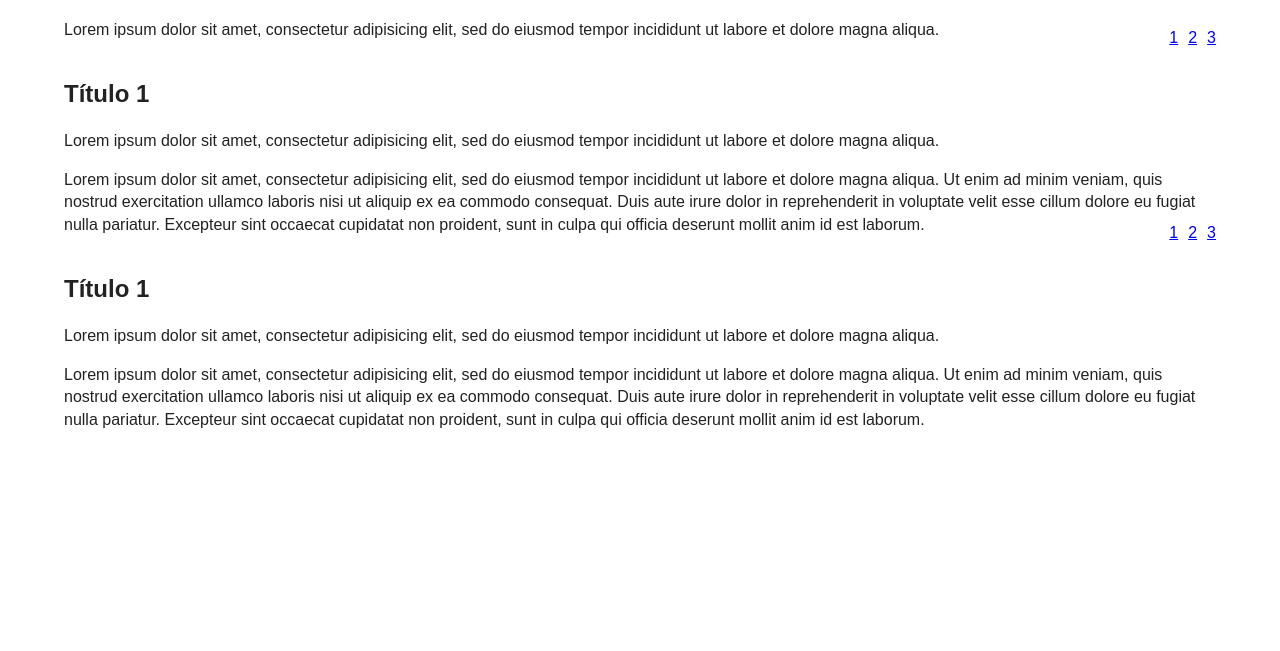
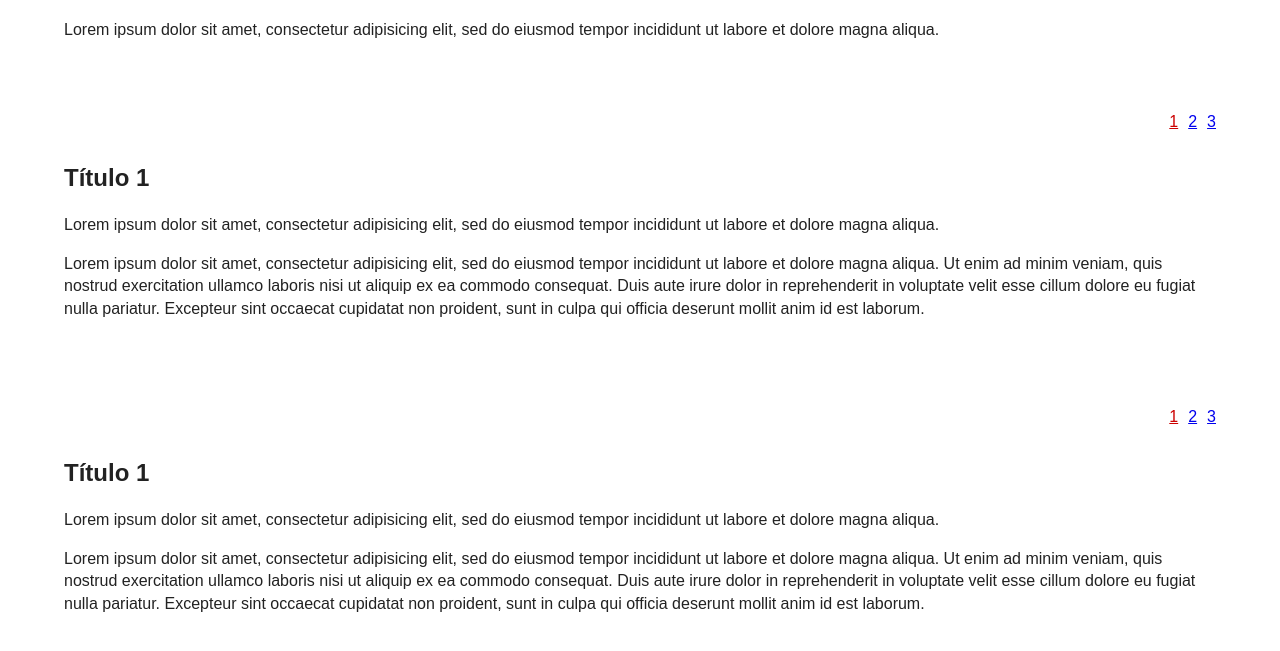
Before and after one commit to davidsingal/chachi-slider, a plain HTML site: page index.html in a window 1280 px wide. Shown: the part 69-720 px from the top of the page. Drawn offline with Linux system fonts and the light colour scheme.

Commit message:
current slide fixed

```diff
--- a/css/style.css
+++ b/css/style.css
@@ -1,3 +1,4 @@
 body {width: 90%; min-width: 500px; max-width: 1200px; margin: auto;}
 
-.chachi-mod-slider {margin: 50px 0;}
+.mod-slider {margin: 100px 0;}
+.mod-nav .current {color: #c00;}
--- a/js/lib/jquery.mod-slider-1.0.js
+++ b/js/lib/jquery.mod-slider-1.0.js
@@ -8,32 +8,33 @@
 	$.fn.modSlider = function(options) {
 
 		var settings = $.extend({
-			velocity: 1000,
-			showNav: true
+			velocity: 1000
 		}, options);
-
-		var target, panelWidth, panelsWrapper, navigation;
 
 		var slider = {
 			init: function(el) {
-				target = $(el);
-				panels = target.find(".mod-panel");
-				panelsWrapper = $("<div class=\"mod-panels-wrapper\"></div>");
-				navigation = $("<div class=\"mod-nav\"></div>");
 
 				var self = this,
+					target = $(el),
+					panelWidth = $(target).width(),
+					panelsWrapper = $("<div class=\"mod-panels-wrapper\"></div>"),
+					navigation = $("<div class=\"mod-nav\"></div>"),
+					panels = target.find(".mod-panel"),
 					wrapper = $("<div class=\"mod-wrapper\"></div>"),
-					navHtml = "";
+					navHtml = "",
+					links;
 
-				if (settings.showNav) {
-					target.append(navigation);
+				target.append(navigation);
 
-					for (var i = 0; i < panels.length; i++) {
-						navHtml += "<li><a href=\"#panel" + i + "\">" + (i+1) + "</a></li>";
-					}
+				for (var i = 0; i < panels.length; i++) {
+					navHtml += "<li><a href=\"#panel" + i + "\">" + (i+1) + "</a></li>";
+				}
 
-					navigation.append("<ul>" + navHtml + "</ul>");
-				}
+				navigation.append("<ul>" + navHtml + "</ul>");
+
+				links = navigation.find("a");
+
+				$(links[0]).addClass("current");
 
 				target.append(wrapper);
 
@@ -41,11 +42,13 @@
 
 				panels.appendTo(panelsWrapper);
 
-				self.size();
+				panelWidth = $(target).width();
 
-				links = navigation.find("a");
+				self.size(panels, panelWidth, panelsWrapper);
 
-				$(links[0]).addClass("current");
+				panels.css("width", panelWidth + "px");
+
+				panelsWrapper.css("width", (panelWidth * panels.length) + "px");
 
 				$.each(links, function(index, Element) {
 					$(Element).click(function(ev) {
@@ -55,7 +58,7 @@
 
 						t = this.href.split("#panel");
 
-						$(el).find("div.mod-panels-wrapper").stop().animate({
+						panelsWrapper.stop().animate({
 							"left": -t[1] * panelWidth
 						}, settings.velocity, function() {
 							$(Element).addClass("current");
@@ -63,23 +66,21 @@
 					});
 				});
 
-				console.log(panelsWrapper);
+				$(window).resize(function() {
+					panelWidth = target.width();
+					slider.size(panels, panelWidth, panelsWrapper);
+				});
 			},
-			size: function() {
-				var self = this;
-				panelWidth = $(target).width();
-
+			size: function(panels, panelWidth, panelsWrapper) {
 				panels.css("width", panelWidth + "px");
 				panelsWrapper.css("width", (panelWidth * panels.length) + "px");
 			}
 		};
 
-		$(window).resize(function() {
-			slider.size();
-		});
 
-		return this.each(function(index, Element) {
-			slider.init(Element);
+
+		return this.each(function() {
+			slider.init(this);
 		});
 
 	};
```
Also changed, not shown: js/lib/jquery.mod-slider-1.0.min.js.
